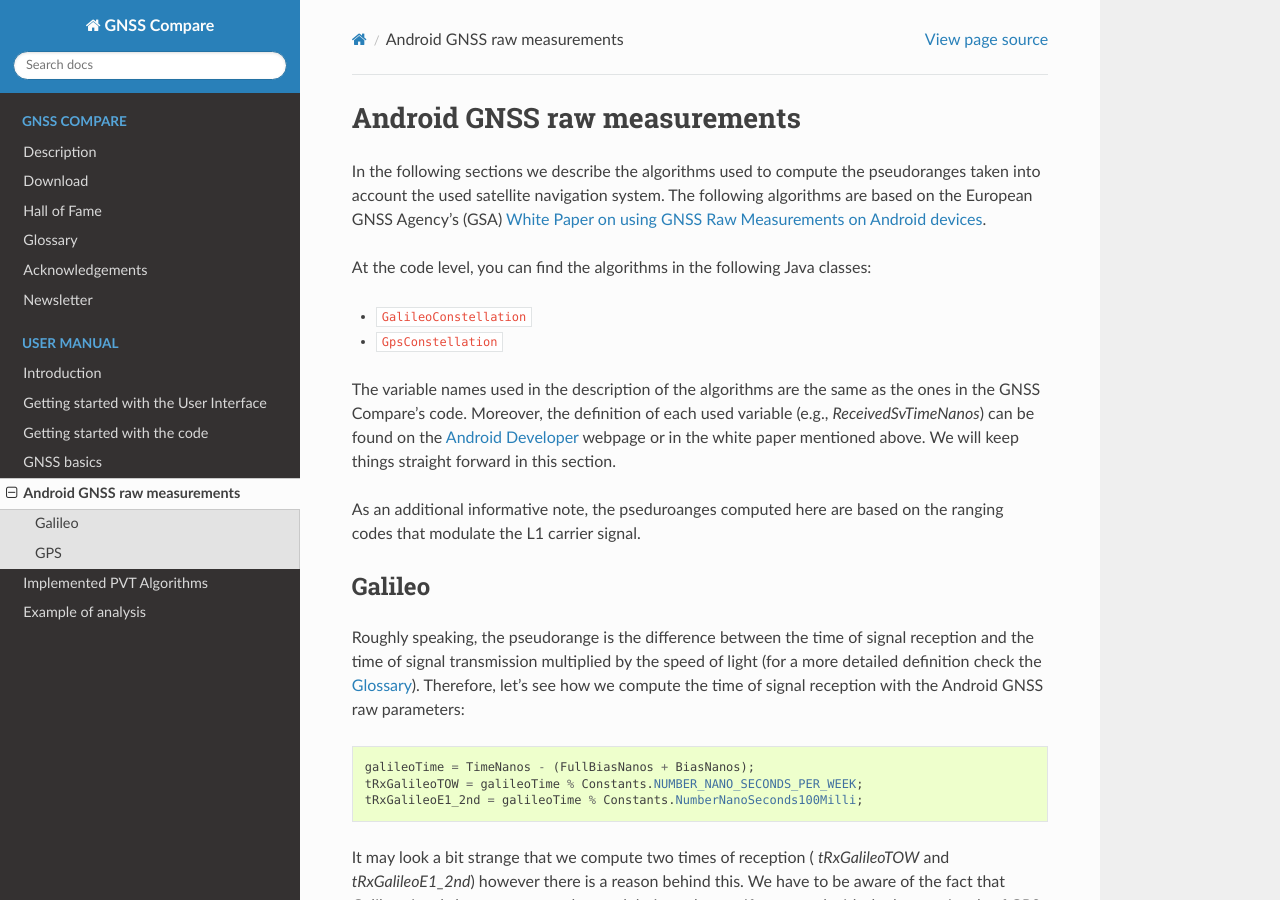
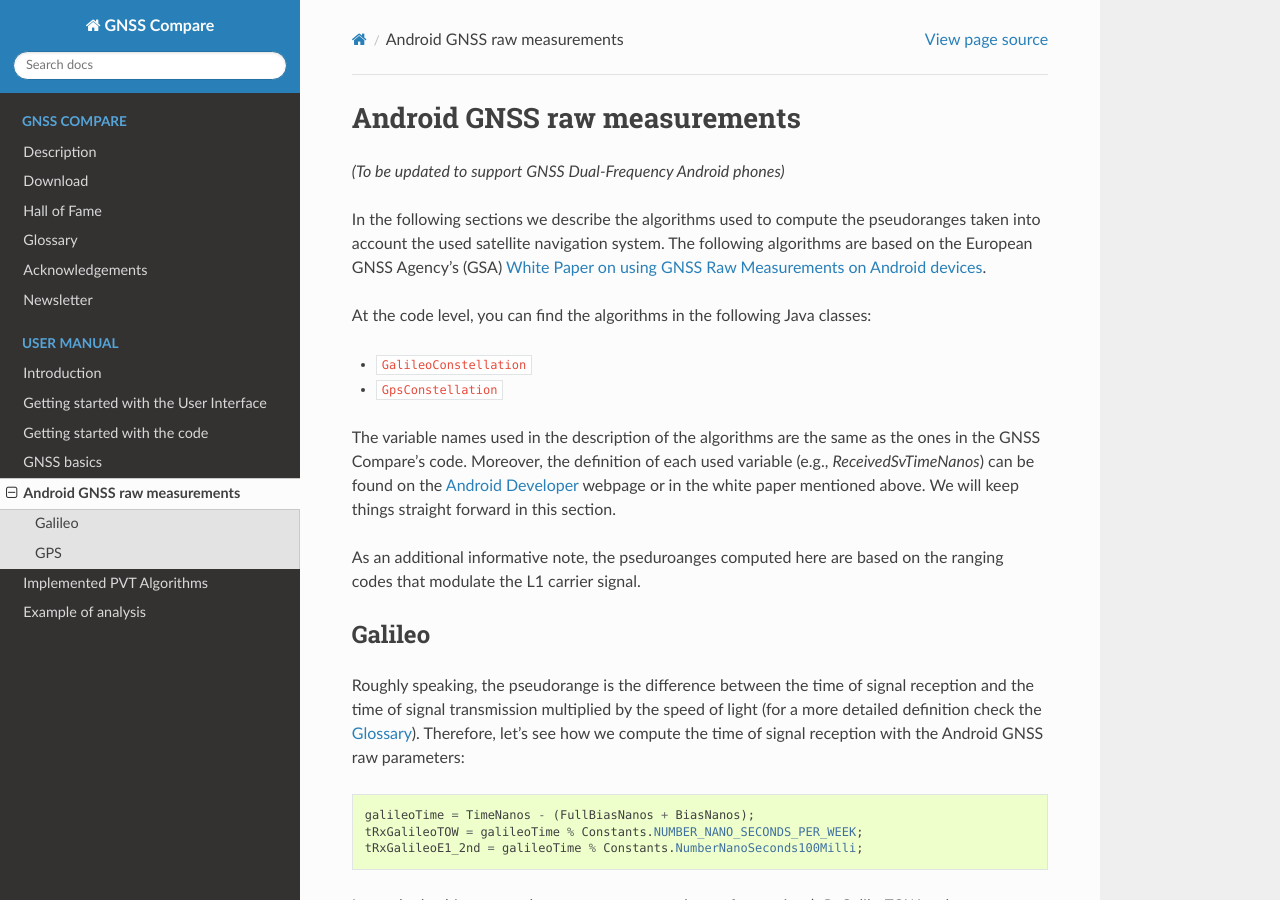
Before and after one commit to TheGalfins/GNSS_Compare, a Sphinx documentation site: the page built from docs/user_manual/android_gnssMeasurements.rst, in a window 1280 px wide and 900 px high. Built offline with Sphinx 7.4.7 and the Read the Docs theme 2.0.0, drawn with Linux system fonts in a browser that asks for light colours; pages that are not in the unit, such as notebooks, are missing from menus.

Commit message:
Added a notice for the DF update in the Android GNSS raw measurements section

```diff
--- a/docs/user_manual/android_gnssMeasurements.rst
+++ b/docs/user_manual/android_gnssMeasurements.rst
@@ -2,6 +2,8 @@
 
 Android GNSS raw measurements
 =============================
+
+*(To be updated to support GNSS Dual-Frequency Android phones)*
 
 In the following sections we describe the algorithms used to compute the pseudoranges
 taken into account the used satellite navigation system. The following algorithms are based on
```
